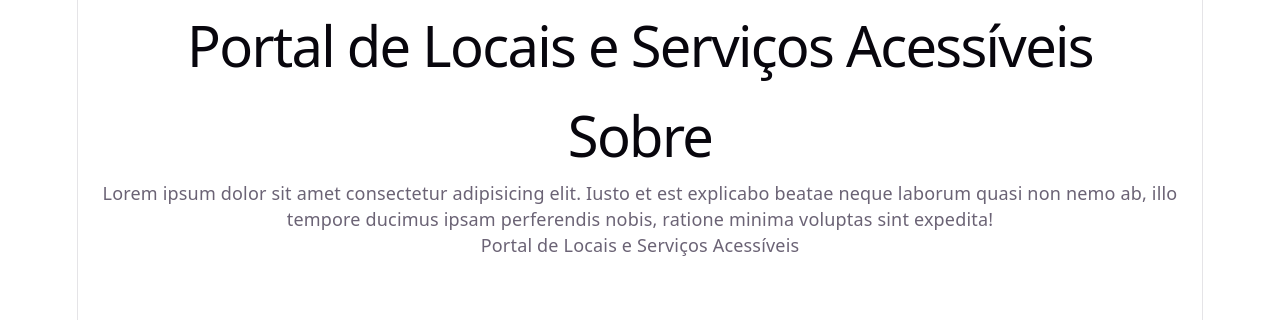
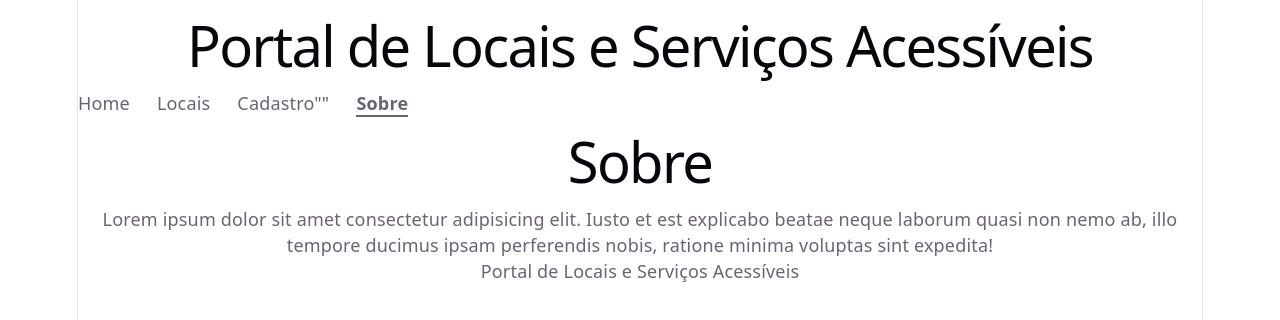
Before and after one commit to 1TDSPF-26/portal-locais-acessiveis, a React (Vite) app: page /sobre in a window 1280 px wide. Shown: the top 320 px of the page. Built offline with nearby package versions, Linux system fonts and the light colour scheme.

Commit message:
feat: link do header feito, junto da  troca de abas pelo o botão TAB, feito o css basico para a identificação de botões

```diff
--- /dev/null
+++ b/src/components/Header/Header.css
@@ -0,0 +1,23 @@
+.mainNav ul{
+    list-style: none;
+    display: flex;
+    gap: 1.5rem;
+    margin: 0;
+    padding: 0;
+}
+
+.mainNav ul li a{
+    color: inherit;
+    text-decoration: none;
+    border-bottom: 2px solid transparent;
+}
+
+.mainNav a.active{
+    font-weight: 700;
+    border-bottom-color: currentColor;
+}
+
+.mainNav a:focus:visible{
+    outline: 2px solid currentColor;
+    outline-offset: 2px;
+}
--- a/src/components/Header/Header.tsx
+++ b/src/components/Header/Header.tsx
@@ -1,7 +1,35 @@
+import {NavLink} from "react-router-dom";
+import "./Header.css";
+
 export function Header() {
   return (
     <header>
       <h1>Portal de Locais e Serviços Acessíveis</h1>
+      <nav className="mainNav" aria-label="Menu Principal">
+        <ul>
+
+          <li>
+            <NavLink to="/" end>
+              Home
+            </NavLink>
+          </li>
+          <li>
+            <NavLink to="/locais">
+              Locais
+            </NavLink>
+          </li>
+          <li>
+            <NavLink to="/cadastrar">
+              Cadastro"
+            </NavLink>"
+          </li>
+          <li>
+            <NavLink to="/sobre">
+              Sobre
+            </NavLink>
+          </li>
+        </ul>
+      </nav>
     </header>
   );
 }
```
